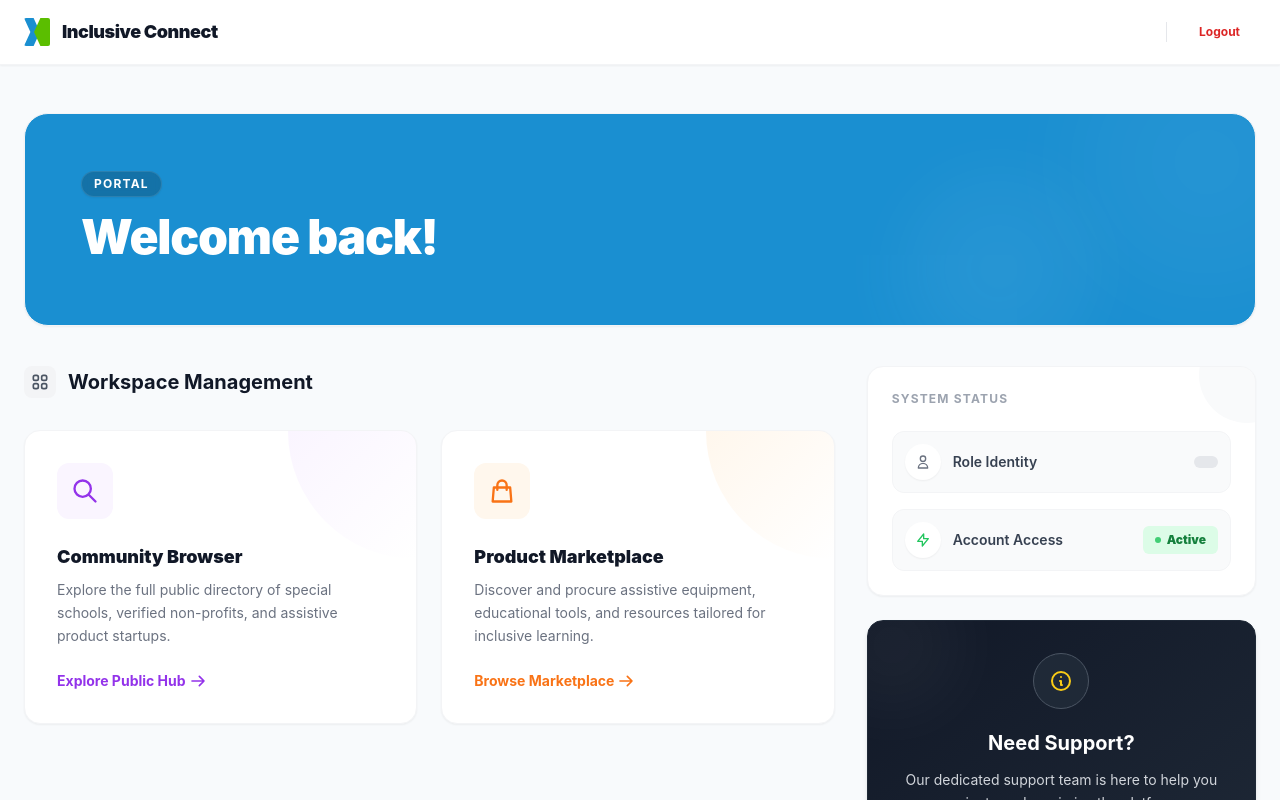
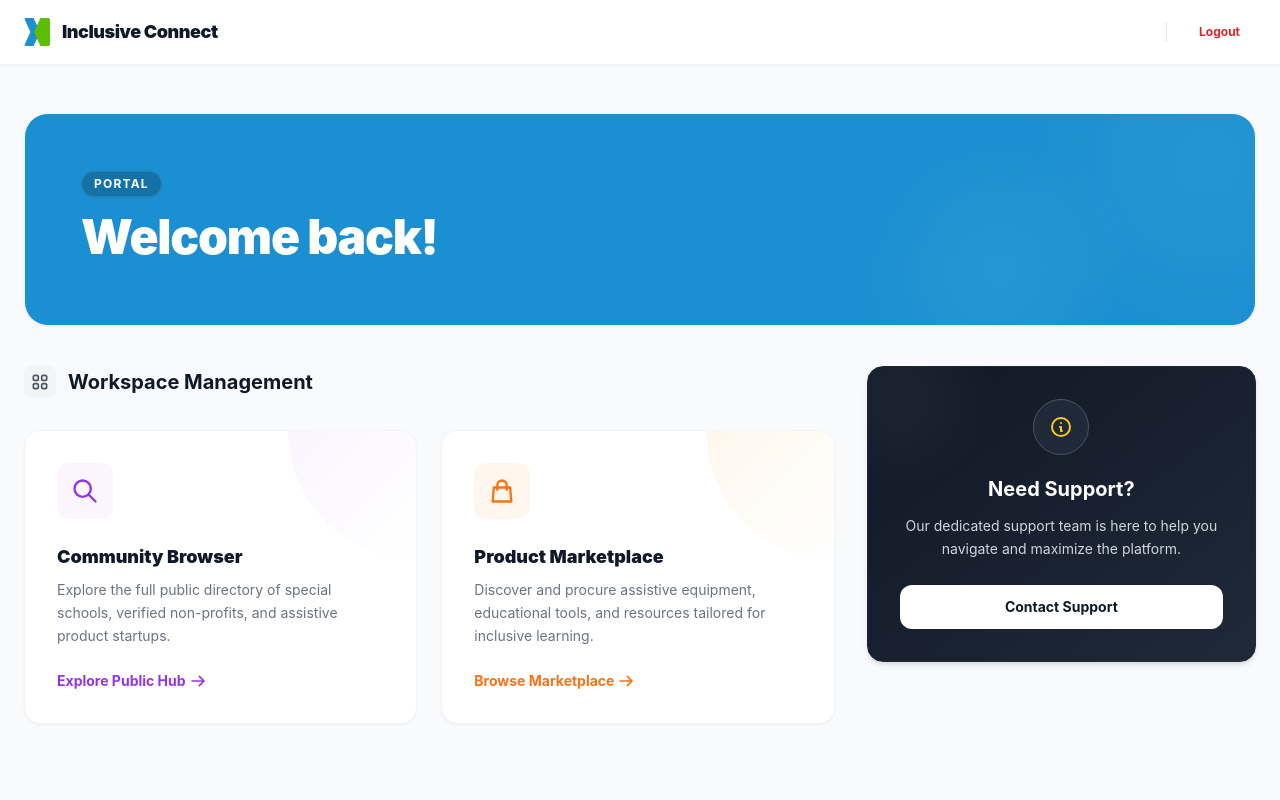
Before and after one commit to MondikallaSudhakar/AccessBridge, a React app in the folder frontend/: page /dashboard in a window 1280 px wide. Shown: the top 800 px of the page. Built offline with nearby package versions, Linux system fonts and the light colour scheme; the HTML template or start-up script is replaced by a standard one.

Commit message:
school dashboard

```diff
--- a/frontend/src/pages/dashboard/Dashboard.jsx
+++ b/frontend/src/pages/dashboard/Dashboard.jsx
@@ -147,36 +147,7 @@ export default function Dashboard() {
 
           {/* Sidebar Area */}
           <div className="md:col-span-4 space-y-6">
-            <div className="bg-white rounded-2xl border border-gray-100 shadow-sm p-6 relative overflow-hidden">
-              <div className="absolute -top-10 -right-10 w-24 h-24 bg-gray-50 rounded-full"></div>
-              <h3 className="text-xs font-bold uppercase tracking-widest text-gray-400 mb-6 relative z-10">System Status</h3>
 
-              <div className="space-y-4 relative z-10">
-                <div className="flex justify-between items-center bg-gray-50 p-3 rounded-xl border border-gray-100">
-                  <div className="flex items-center gap-3">
-                    <div className="w-9 h-9 rounded-full bg-white shadow-sm flex items-center justify-center text-gray-500">
-                      <svg className="w-4 h-4" fill="none" stroke="currentColor" strokeWidth={2} viewBox="0 0 24 24"><path strokeLinecap="round" strokeLinejoin="round" d="M16 7a4 4 0 11-8 0 4 4 0 018 0zM12 14a7 7 0 00-7 7h14a7 7 0 00-7-7z" /></svg>
-                    </div>
-                    <span className="text-sm font-semibold text-gray-700">Role Identity</span>
-                  </div>
-                  <span className="text-xs font-black px-3 py-1.5 bg-gray-200 text-gray-800 rounded-md">
-                    {roleLabel}
-                  </span>
-                </div>
-
-                <div className="flex justify-between items-center bg-gray-50 p-3 rounded-xl border border-gray-100">
-                  <div className="flex items-center gap-3">
-                    <div className="w-9 h-9 rounded-full bg-white shadow-sm flex items-center justify-center text-green-500">
-                      <svg className="w-4 h-4" fill="none" stroke="currentColor" strokeWidth={2} viewBox="0 0 24 24"><path strokeLinecap="round" strokeLinejoin="round" d="M13 10V3L4 14h7v7l9-11h-7z" /></svg>
-                    </div>
-                    <span className="text-sm font-semibold text-gray-700">Account Access</span>
-                  </div>
-                  <span className="text-xs font-black px-3 py-1.5 bg-green-100 text-green-700 rounded-md flex items-center gap-1.5">
-                    <span className="w-1.5 h-1.5 rounded-full bg-green-500 animate-pulse"></span> Active
-                  </span>
-                </div>
-              </div>
-            </div>
 
             <div className="bg-gradient-to-br from-gray-900 to-gray-800 rounded-2xl border border-gray-800 shadow-md p-8 text-white text-center shadow-lg relative overflow-hidden">
                <div className="absolute top-0 left-0 w-32 h-32 bg-white opacity-5 rounded-full blur-2xl -ml-10 -mt-10 pointer-events-none"></div>
```
